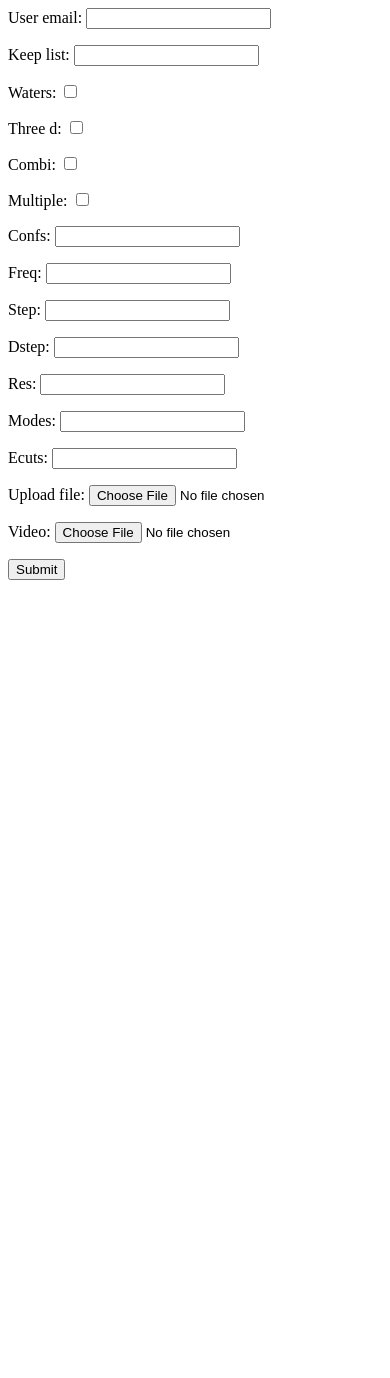
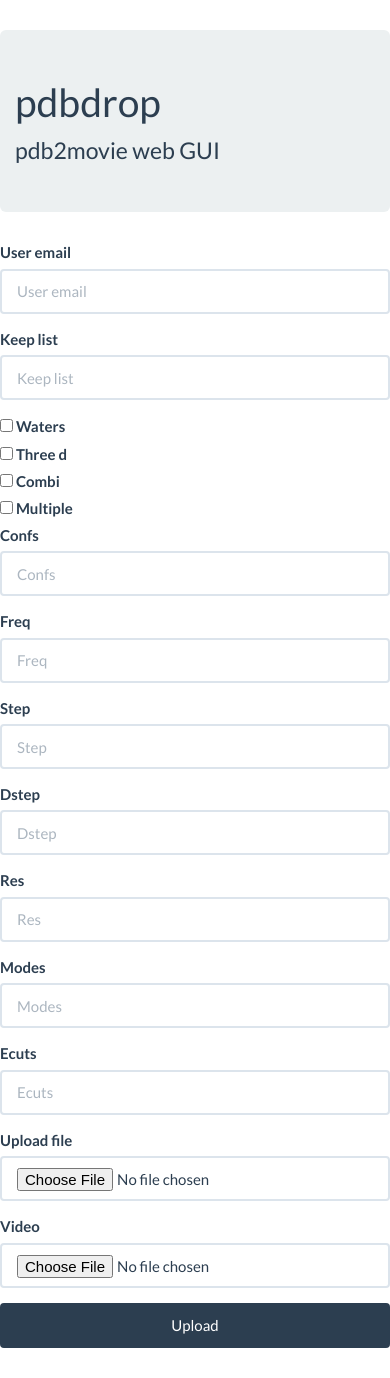
Before and after one commit to lucianoratamero/pdbdrop, a Django app: page / in a window 390 px wide. Before the commit the page ends 580 px from the top, so only its background shows below. Run offline with Django 3.2, Linux system fonts and the light colour scheme; some libraries are stand-ins or nearby versions.

Commit message:
adds styles to the upload page.

```diff
--- a/pdb2movieweb/settings.py
+++ b/pdb2movieweb/settings.py
@@ -41,6 +41,7 @@ INSTALLED_APPS = [
     'django.contrib.staticfiles',
 
     # here goes the user installed apps
+    'bootstrap3',
     'pdbdrop',
 ]
 
--- a/pdbdrop/templates/upload.html
+++ b/pdbdrop/templates/upload.html
@@ -1,6 +1,39 @@
+{% load bootstrap3 %}
 
-<form method="POST" action="" enctype="multipart/form-data">
-    {% csrf_token %}
-    {{ form.as_p }}
-    <input type="submit" name="Submit">
-</form>
+<!DOCTYPE html>
+<html>
+<head>
+    <title>pdbdrop</title>
+    <link rel="stylesheet" type="text/css" href="/static/flatly.min.css">
+</head>
+<body>
+
+<div class="container" style="padding: 2em 0;">
+    <div class="row">
+        <div class="col-xs-12 col-md-6 col-md-offset-3">
+
+            <div class="jumbotron">
+                <h1>pdbdrop</h1>
+                <p>pdb2movie web GUI</p>
+            </div>
+
+            {% bootstrap_messages %}
+
+            <form method="POST" action="" class="form" enctype="multipart/form-data">
+                {% csrf_token %}
+                {% bootstrap_form form %}
+                {% buttons %}
+                    <button type="submit" class="btn btn-primary btn-block">
+                        {% bootstrap_icon "floppy-open" %} Upload
+                    </button>
+                {% endbuttons %}
+            </form>
+        </div>
+    </div>
+</div>
+
+<script type="text/javascript" src="/static/jquery-3.2.1.slim.min.js"></script>
+<script type="text/javascript" src="/static/bootstrap.min.js"></script>
+
+</body>
+</html>
```
